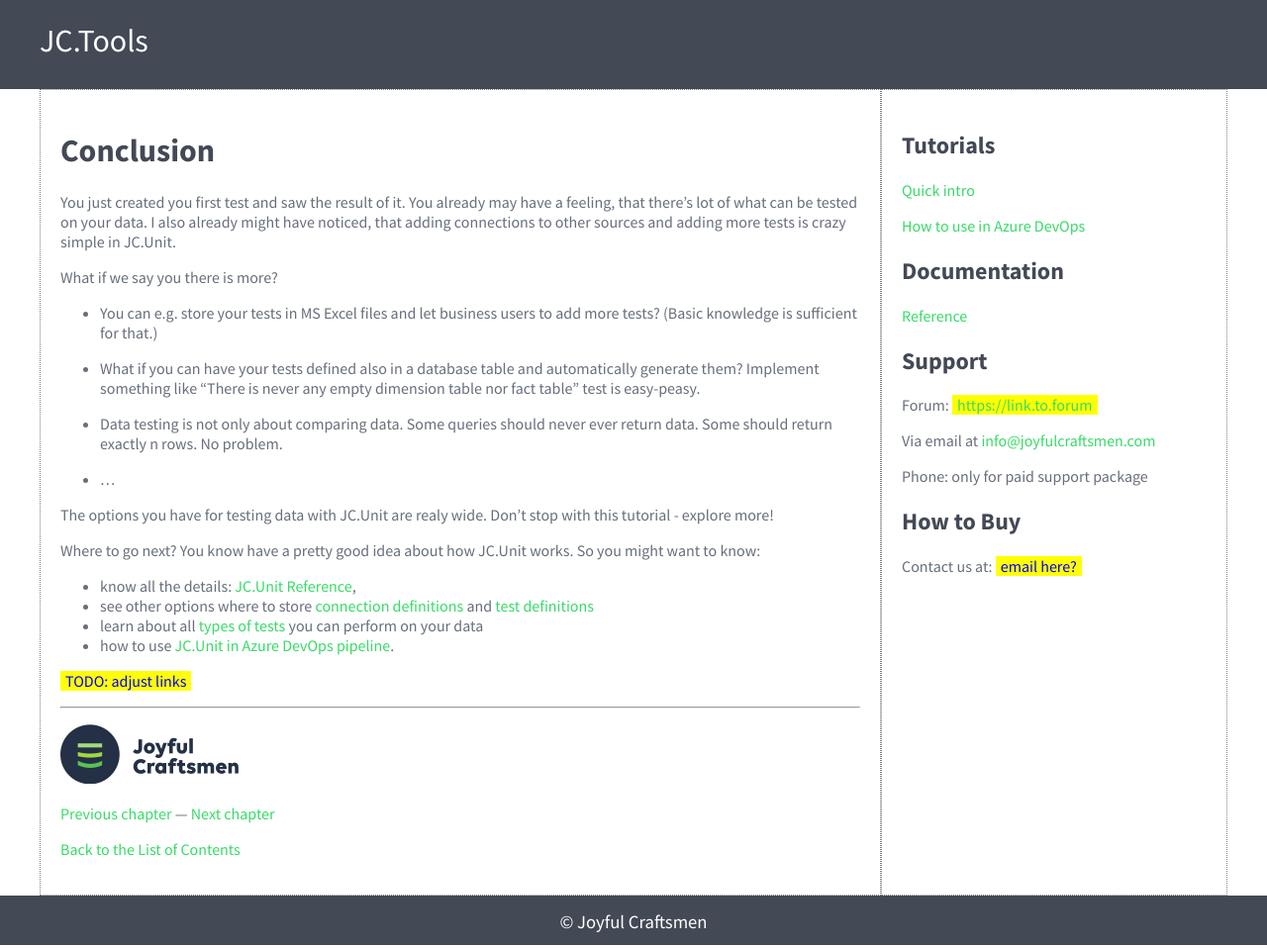
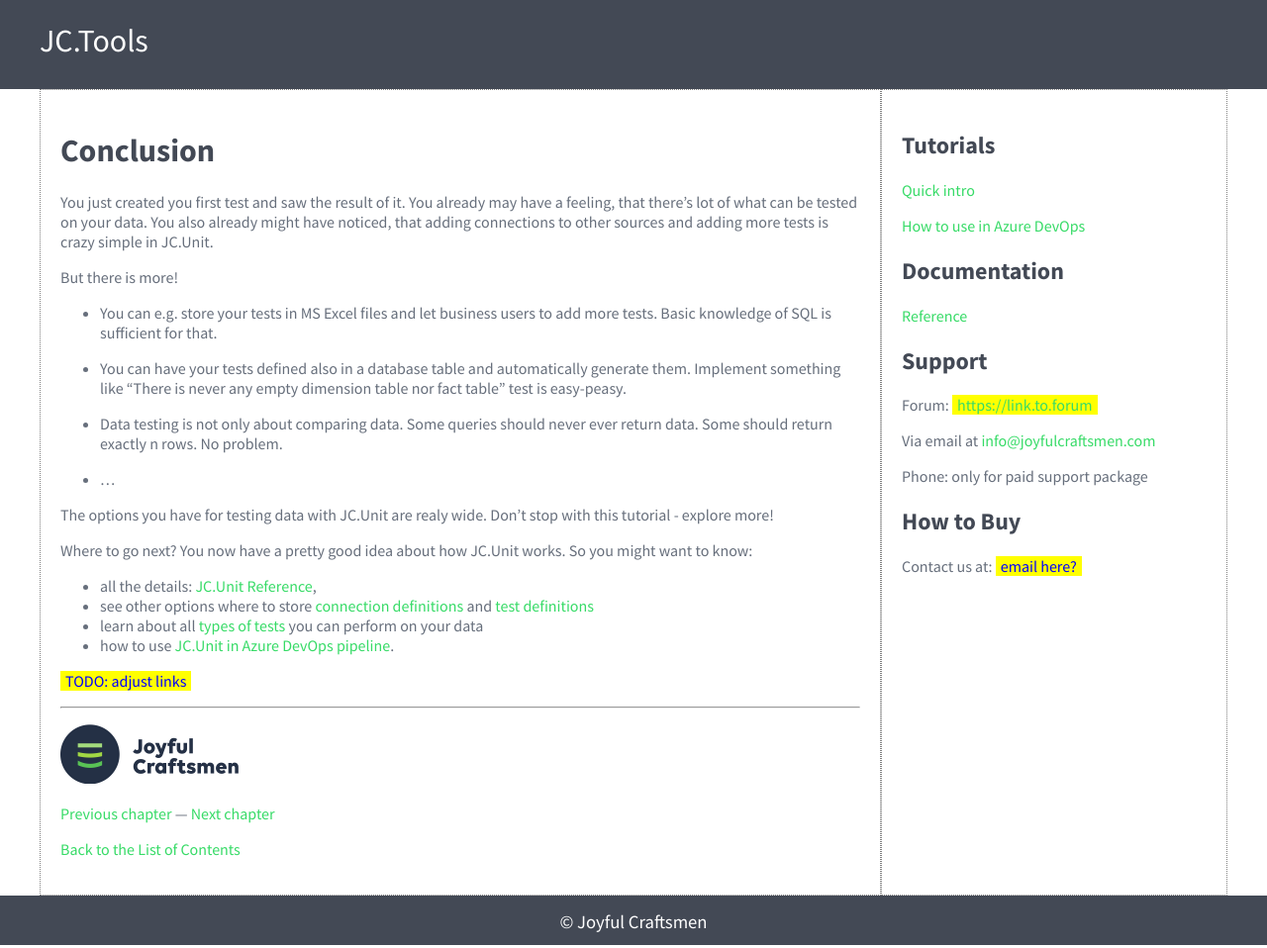
Before and after one commit to joyfulcraftsmen/JC.Tools, a Jekyll site: the page built from quick-start-local/conclusion.md, in a window 1280 px wide. Shown: the whole page at 99% size. Built offline with Jekyll 4.4.1, drawn with Linux system fonts in a browser that asks for light colours; our own code applies the rules of GitHub Pages for plain Markdown files.

```diff
--- a/quick-start-local/conclusion.md
+++ b/quick-start-local/conclusion.md
@@ -1,12 +1,12 @@
 # Conclusion
 
-You just created you first test and saw the result of it. You already may have a feeling, that there's lot of what can be tested on your data. I also already might have noticed, that adding connections to other sources and adding more tests is crazy simple in JC.Unit.
+You just created you first test and saw the result of it. You already may have a feeling, that there's lot of what can be tested on your data. You also already might have noticed, that adding connections to other sources and adding more tests is crazy simple in JC.Unit.
 
-What if we say you there is more?
+But there is more!
 
-* You can e.g. store your tests in MS Excel files and let business users to add more tests? (Basic knowledge is sufficient for that.)
+* You can e.g. store your tests in MS Excel files and let business users to add more tests. Basic knowledge of SQL is sufficient for that.
 
-* What if you can have your tests defined also in a database table and automatically generate them? Implement something like "There is never any empty dimension table nor fact table" test is easy-peasy.
+* You can have your tests defined also in a database table and automatically generate them. Implement something like "There is never any empty dimension table nor fact table" test is easy-peasy.
 
 * Data testing is not only about comparing data. Some queries should never ever return data. Some should return exactly n rows. No problem.
 
@@ -14,9 +14,9 @@ What if we say you there is more?
 
 The options you have for testing data with JC.Unit are realy wide. Don't stop with this tutorial - explore more!
 
-Where to go next? You know have a pretty good idea about how JC.Unit works. So you might want to know:
+Where to go next? You now have a pretty good idea about how JC.Unit works. So you might want to know:
 
-* know all the details: [JC.Unit Reference](../index),
+* all the details: [JC.Unit Reference](../index),
 * see other options where to store [connection definitions](../connections) and [test definitions](../tests)
 * learn about all [types of tests](../typesoftests) you can perform on your data
 * how to use [JC.Unit in Azure DevOps pipeline](../quick-start-devops/intro).
```
Also changed, not shown: quick-start-devops/get-jc-unit-extension.md (+20 -0 lines), quick-start-devops/intro.md (+2 -2 lines), quick-start-local/get-jc-unit.md (+1 -3 lines), Images/media/get-it-free.jpg (added), Images/media/jc-unit-in-marketplace.jpg (added), Images/media/marketplace.jpg (added).
